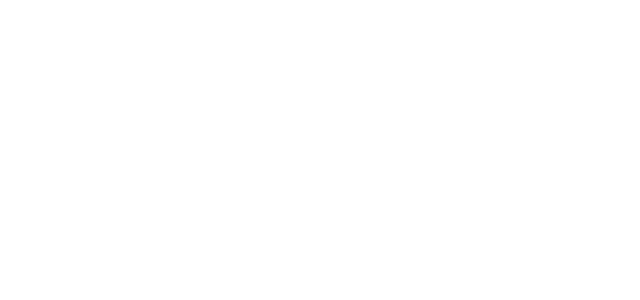
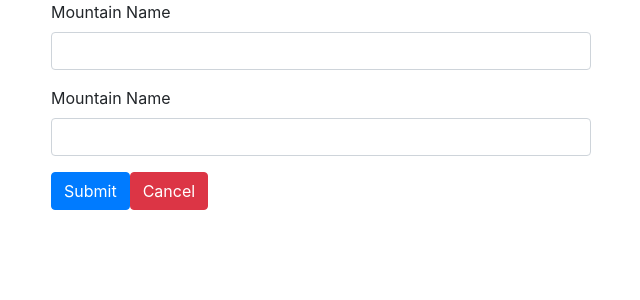
Before and after one commit to leelaplap/angular-moutain-mannager, an Angular app: page /mountains/create in a window 1280 px wide. Before the commit this address led to /. Shown: the top 300 px of the page, without its empty margins (319-959 px from the left). Built offline with nearby package versions, Linux system fonts and the light colour scheme.

Commit message:
basic form create

```diff
--- a/src/app/app-routing.module.ts
+++ b/src/app/app-routing.module.ts
@@ -2,9 +2,11 @@
 import {CommonModule} from '@angular/common';
 import {RouterModule, Routes} from '@angular/router';
 import {MountainListComponent} from './mountains/mountain-list/mountain-list.component';
+import {MountainCreateComponent} from './mountains/mountain-create/mountain-create.component';
 
 const routes: Routes = [
-  {path: 'mountains', component: MountainListComponent}
+  {path: '', component: MountainListComponent},
+  {path: 'mountains/create', component: MountainCreateComponent},
 ];
 
 @NgModule({
--- a/src/app/app.module.ts
+++ b/src/app/app.module.ts
@@ -5,12 +5,14 @@
 import { MountainListComponent } from './mountains/mountain-list/mountain-list.component';
 import { StarComponent } from './stars/star/star.component';
 import { AppRoutingModule } from './app-routing.module';
+import { MountainCreateComponent } from './mountains/mountain-create/mountain-create.component';
 
 @NgModule({
   declarations: [
     AppComponent,
     MountainListComponent,
-    StarComponent
+    StarComponent,
+    MountainCreateComponent
   ],
   imports: [
     BrowserModule,
--- /dev/null
+++ b/src/app/mountains/mountain-create/mountain-create.component.html
@@ -0,0 +1,19 @@
+<div class="container">
+  <div class="row d-flex justify-content-center">
+      <div class="col-6">
+        <form>
+          <div class="form-group">
+            <label>Mountain Name</label>
+            <input type="text" class="form-control">
+          </div>
+          <div class="form-group">
+            <label>Mountain Name</label>
+            <input type="text" class="form-control">
+          </div>
+
+          <button type="submit" class="btn btn-primary">Submit</button>
+          <button type="submit" class="btn btn-danger" routerLink="">Cancel</button>
+        </form>
+      </div>
+  </div>
+</div>
--- /dev/null
+++ b/src/app/mountains/mountain-create/mountain-create.component.ts
@@ -0,0 +1,15 @@
+import { Component, OnInit } from '@angular/core';
+
+@Component({
+  selector: 'app-mountain-create',
+  templateUrl: './mountain-create.component.html',
+  styleUrls: ['./mountain-create.component.scss']
+})
+export class MountainCreateComponent implements OnInit {
+
+  constructor() { }
+
+  ngOnInit() {
+  }
+
+}
--- a/src/app/mountains/mountain-list/mountain-list.component.html
+++ b/src/app/mountains/mountain-list/mountain-list.component.html
@@ -4,7 +4,7 @@
   </form>
   <div class="row d-flex justify-content-center">
     <button class="btn btn-outline-success" (click)="showImage()">Hide/Show</button>
-    <button class="btn btn-outline-danger">Create</button>
+    <button class="btn btn-outline-danger" routerLink="/mountains/create">Create</button>
     <div class="col-12">
       <table class="table table-dark">
         <thead>
```
Also changed, not shown: src/app/mountains/mountain-create/mountain-create.component.scss (added), 1 other file (tests, documents, lock files or other folders).
